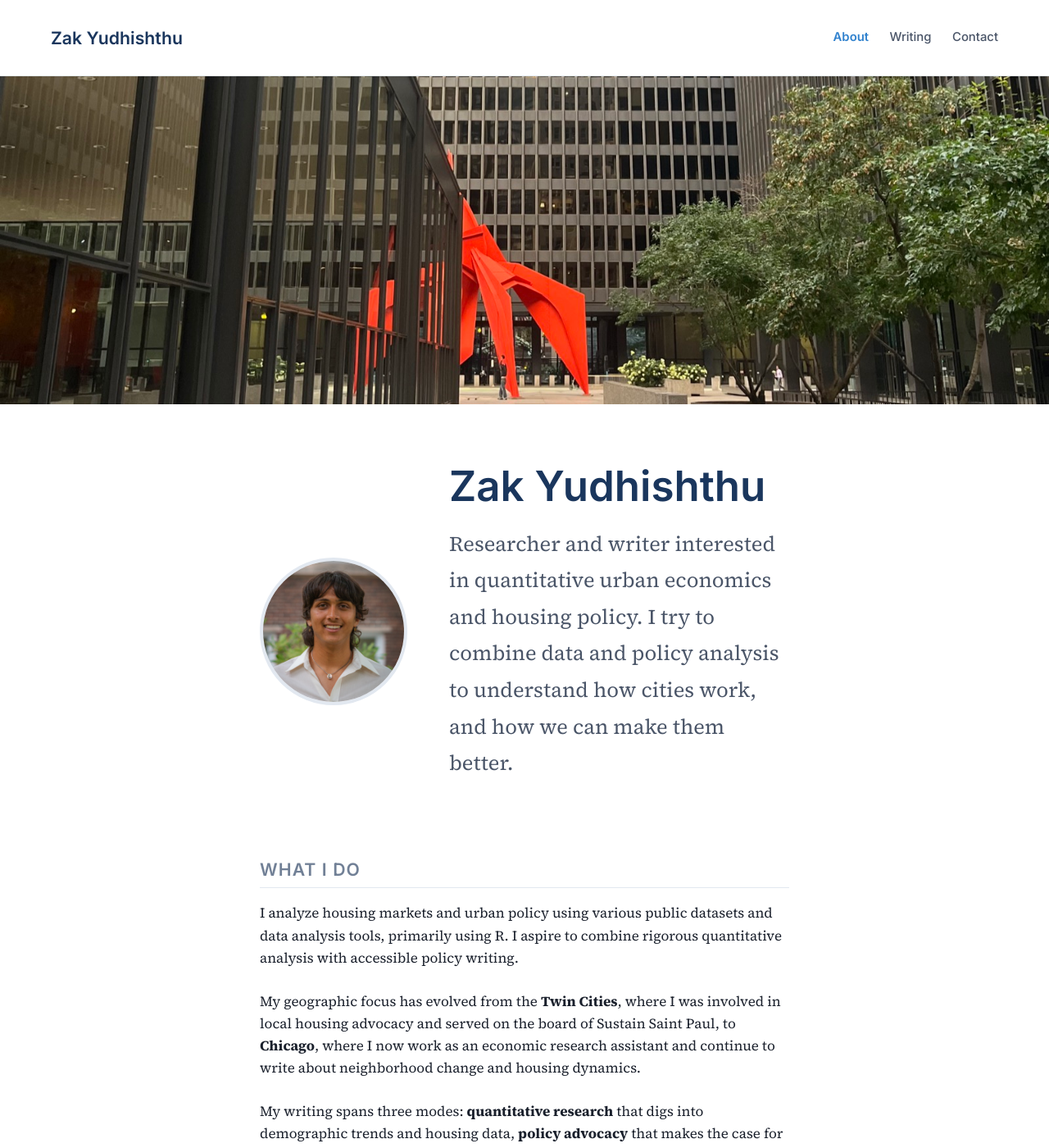
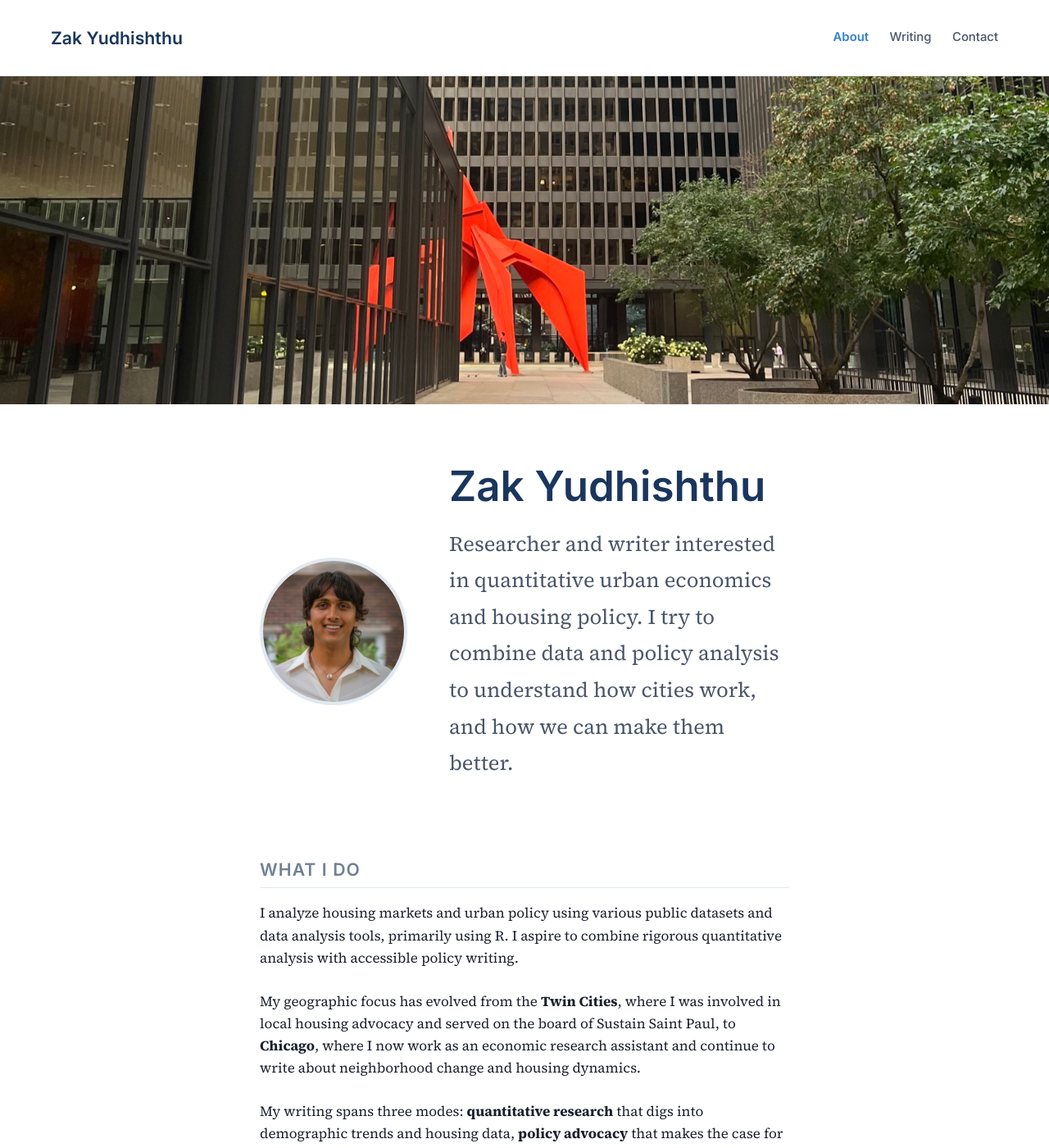
Before and after one commit to zakyudhishthu/personal-site, a Jekyll site: the page built from index.md, in a window 1280 px wide and 1400 px high. Shown: the whole window at 82% size. Built offline with Jekyll 4.4.1, drawn with Linux system fonts in a browser that asks for light colours.

Commit message:
Adjust hero banner to 83%
Co-Authored-By: Claude Opus 4.5 <noreply@anthropic.com>

```diff
--- a/_sass/_layout.scss
+++ b/_sass/_layout.scss
@@ -201,7 +201,7 @@
     width: 100%;
     height: 400px;
     object-fit: cover;
-    object-position: center 80%;
+    object-position: center 83%;
     display: block;
   }
 }
```
